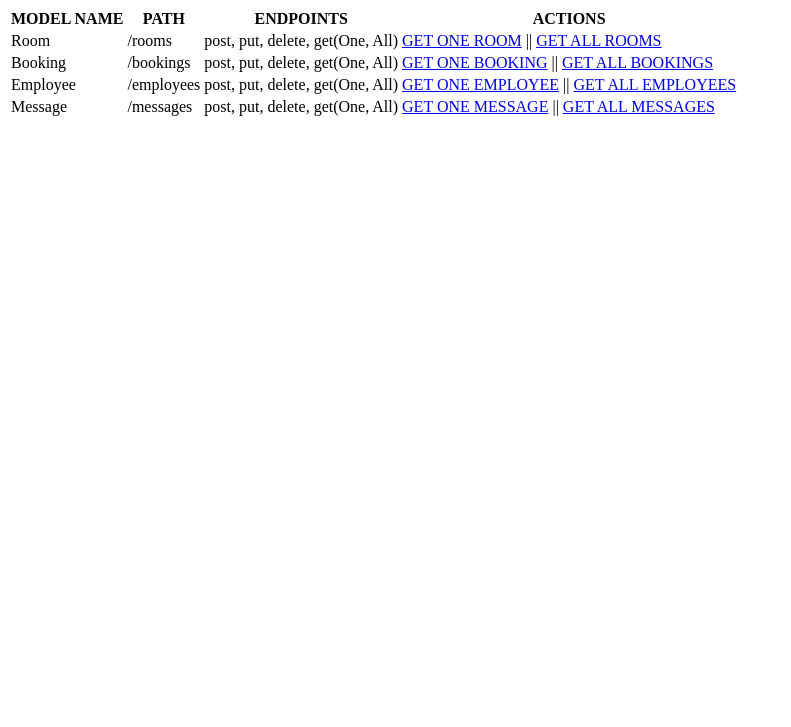
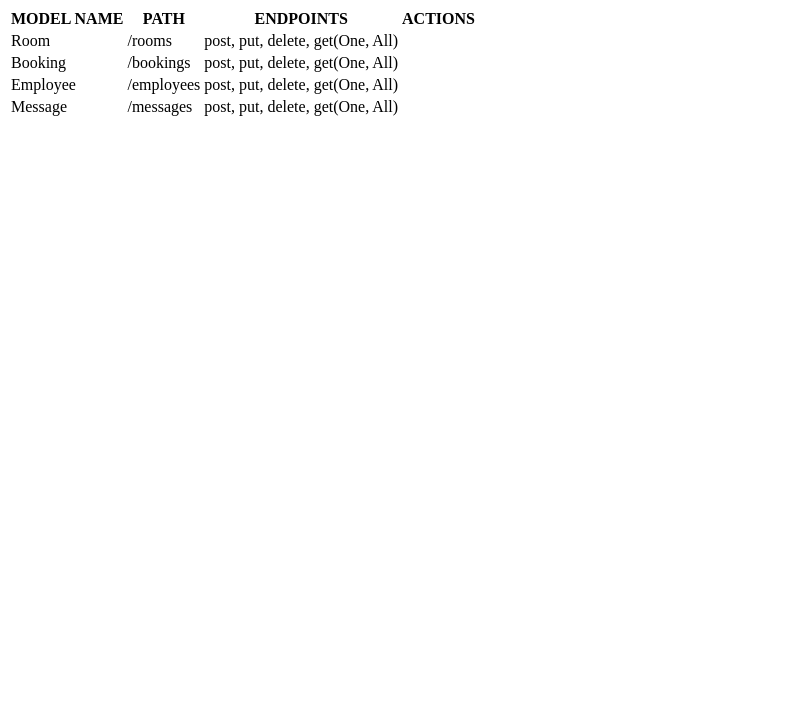
Before and after one commit to ruben-dev98/Node-Express, a website: page public/index.html in a window 1280 px wide. Shown: the part 73-800 px from the top of the page, without its empty margins (0-791 px from the left). Drawn offline with Linux system fonts and the light colour scheme.

Commit message:
FIX: html

```diff
--- a/public/index.html
+++ b/public/index.html
@@ -1,10 +1,12 @@
 <!DOCTYPE html>
 <html lang="en">
+
 <head>
     <meta charset="UTF-8">
     <meta name="viewport" content="width=device-width, initial-scale=1.0">
     <title>Document</title>
 </head>
+
 <body>
     <h1>Hotel Miranda</h1>
     <table>
@@ -18,26 +20,23 @@
             <td>Room</td>
             <td>/rooms</td>
             <td>post, put, delete, get(One, All)</td>
-            <td><a href="/rooms/1">GET ONE ROOM</a> || <a href="/rooms">GET ALL ROOMS</a></td>
         </tr>
         <tr>
             <td>Booking</td>
             <td>/bookings</td>
             <td>post, put, delete, get(One, All)</td>
-            <td><a href="/bookings/1">GET ONE BOOKING</a> || <a href="/bookings">GET ALL BOOKINGS</a></td>
         </tr>
         <tr>
             <td>Employee</td>
             <td>/employees</td>
             <td>post, put, delete, get(One, All)</td>
-            <td><a href="/employees/1">GET ONE EMPLOYEE</a> || <a href="/employees">GET ALL EMPLOYEES</a></td>
         </tr>
         <tr>
             <td>Message</td>
             <td>/messages</td>
             <td>post, put, delete, get(One, All)</td>
-            <td><a href="/messages/1">GET ONE MESSAGE</a> || <a href="/messages">GET ALL MESSAGES</a></td>
         </tr>
     </table>
 </body>
+
 </html>
```
